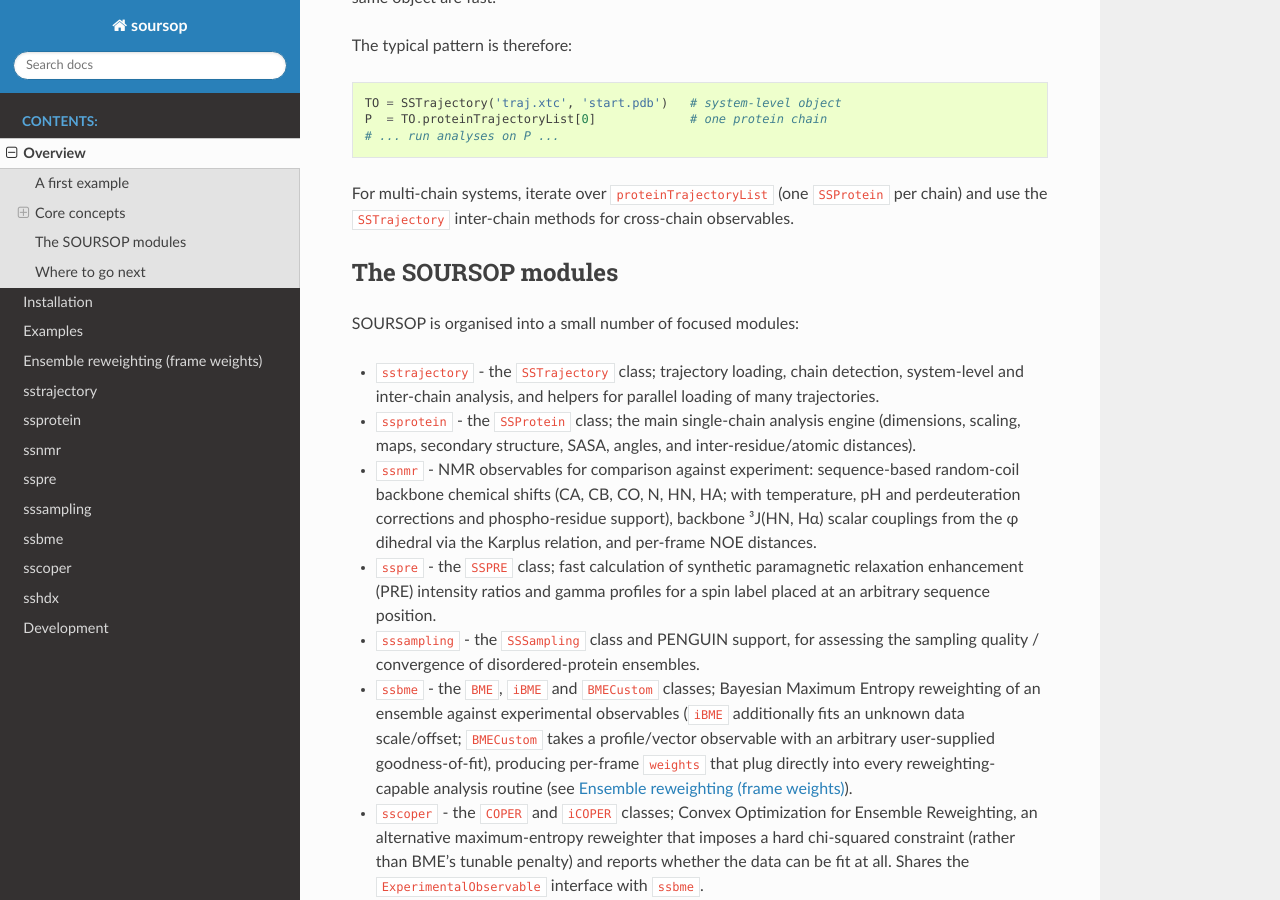
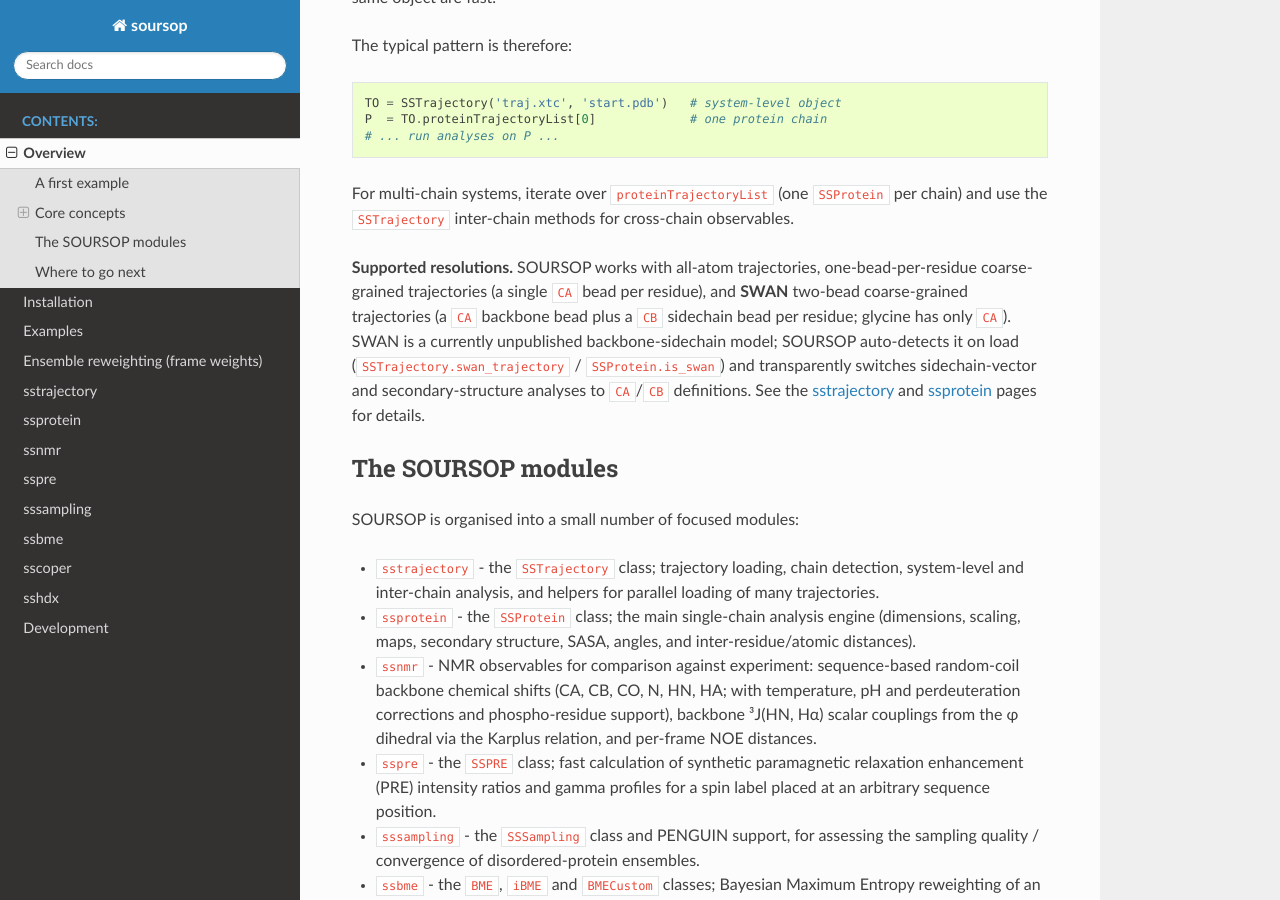
Before and after one commit to holehouse-lab/soursop, a Sphinx documentation site: the page built from docs/usage/overview.rst, in a window 1280 px wide and 900 px high, scrolled down 1368 px. Built offline with Sphinx 7.4.7 and the Read the Docs theme 3.1.0, drawn with Linux system fonts in a browser that asks for light colours.

Commit message:
Document SWAN coarse-grained support and update changelog
Adds a 'Coarse-grained and SWAN models' section to the sstrajectory docs
page, a SWAN note plus the new is_swan property to the ssprotein page, a
supported-resolutions note to overview.rst, and a SWAN aside in the
secondary-structure example. Adds a 'SWAN coarse-grained model support'
section (plus testing and documentation bullets) to the 2.0.0 changelog,
noting SWAN is currently unpublished.

```diff
--- a/docs/modules/ssprotein.rst
+++ b/docs/modules/ssprotein.rst
@@ -22,6 +22,10 @@
 * **Clustering and overlap** — conformational clustering via ``get_clusters``, overlap concentration :math:`c^*`.
 
 Most functions return NumPy arrays; per-frame results have shape ``(n_frames,)`` or ``(n_frames, ...)`` so standard NumPy operations (``np.mean``, ``np.std``, etc.) apply directly.
+
+.. note::
+
+   **SWAN coarse-grained chains.** When a chain is a SWAN two-bead (``CA``/``CB``) model — auto-detected by :class:`~soursop.sstrajectory.SSTrajectory` and exposed here via the ``is_swan`` property — a few methods adapt automatically. ``get_sidechain_alignment_angle`` uses the ``CA``→``CB`` vector for every residue (glycine, which has no ``CB``, raises). ``get_secondary_structure_DSSP`` assigns helix/β/coil from the ``CA`` trace against idealized α-helix and extended-strand templates (DSSP itself needs the N/C/O backbone SWAN lacks), with optional ``helix_window`` / ``helix_rmsd_thresh`` / ``beta_window`` / ``beta_rmsd_thresh`` knobs. Methods that require backbone or sidechain dihedrals — ``get_angles``, ``get_secondary_structure_BBSEG`` and ``get_dihedral_mutual_information`` — raise an ``SSException`` for SWAN chains. All other (``CA``-based) analyses work unchanged.
 
 By way of an example::
 
@@ -48,6 +52,7 @@
         .. autoattribute:: resid_with_CA
         .. autoattribute:: ncap
         .. autoattribute:: ccap
+        .. autoattribute:: is_swan
         .. autoattribute:: n_frames
         .. autoattribute:: n_residues
         .. autoattribute:: residue_index_list
--- a/docs/usage/overview.rst
+++ b/docs/usage/overview.rst
@@ -84,6 +84,17 @@
 ``SSProtein`` per chain) and use the ``SSTrajectory`` inter-chain
 methods for cross-chain observables.
 
+**Supported resolutions.** SOURSOP works with all-atom trajectories,
+one-bead-per-residue coarse-grained trajectories (a single ``CA`` bead
+per residue), and **SWAN** two-bead coarse-grained trajectories (a
+``CA`` backbone bead plus a ``CB`` sidechain bead per residue; glycine
+has only ``CA``). SWAN is a currently unpublished backbone-sidechain
+model; SOURSOP auto-detects it on load (``SSTrajectory.swan_trajectory``
+/ ``SSProtein.is_swan``) and transparently switches sidechain-vector and
+secondary-structure analyses to ``CA``/``CB`` definitions. See the
+:doc:`../modules/sstrajectory` and :doc:`../modules/ssprotein` pages for
+details.
+
 
 The SOURSOP modules
 ----------------------
```
Also changed, not shown: CHANGELOG.md (+9 -0 lines), docs/modules/sstrajectory.rst (+8 -0 lines), docs/usage/examples.rst (+10 -0 lines).
